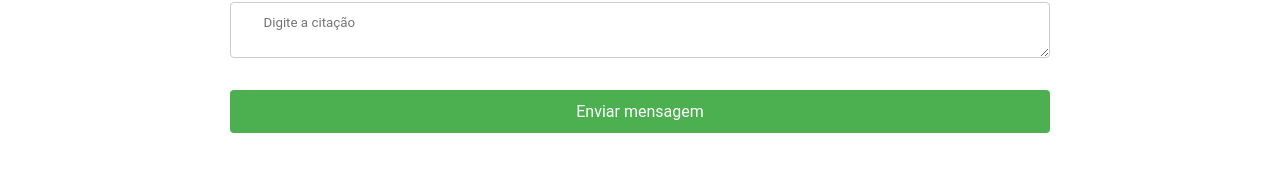
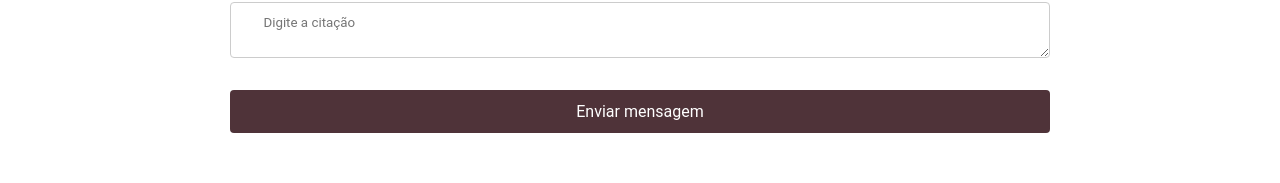
Before and after one commit to alinealves99/Projeto-frontend, a React (Vite) app: page / in a window 1280 px wide. Shown: the part 1206-1389 px from the top of the page. Built offline with nearby package versions, Linux system fonts and the light colour scheme; no server answers.

Commit message:
Atualizando cores

```diff
--- a/src/styles/content.module.css
+++ b/src/styles/content.module.css
@@ -155,7 +155,7 @@
 
 
 .formButton {
-  background-color: #4CAF50;
+  background-color: #4f3339;
   border: none;
   color: white;
   padding: 12px 32px;
@@ -170,5 +170,5 @@
 }
 
 .formButton:hover {
-  background-color: #4CA;
+  background-color: #9b6e6d;
 }
```
